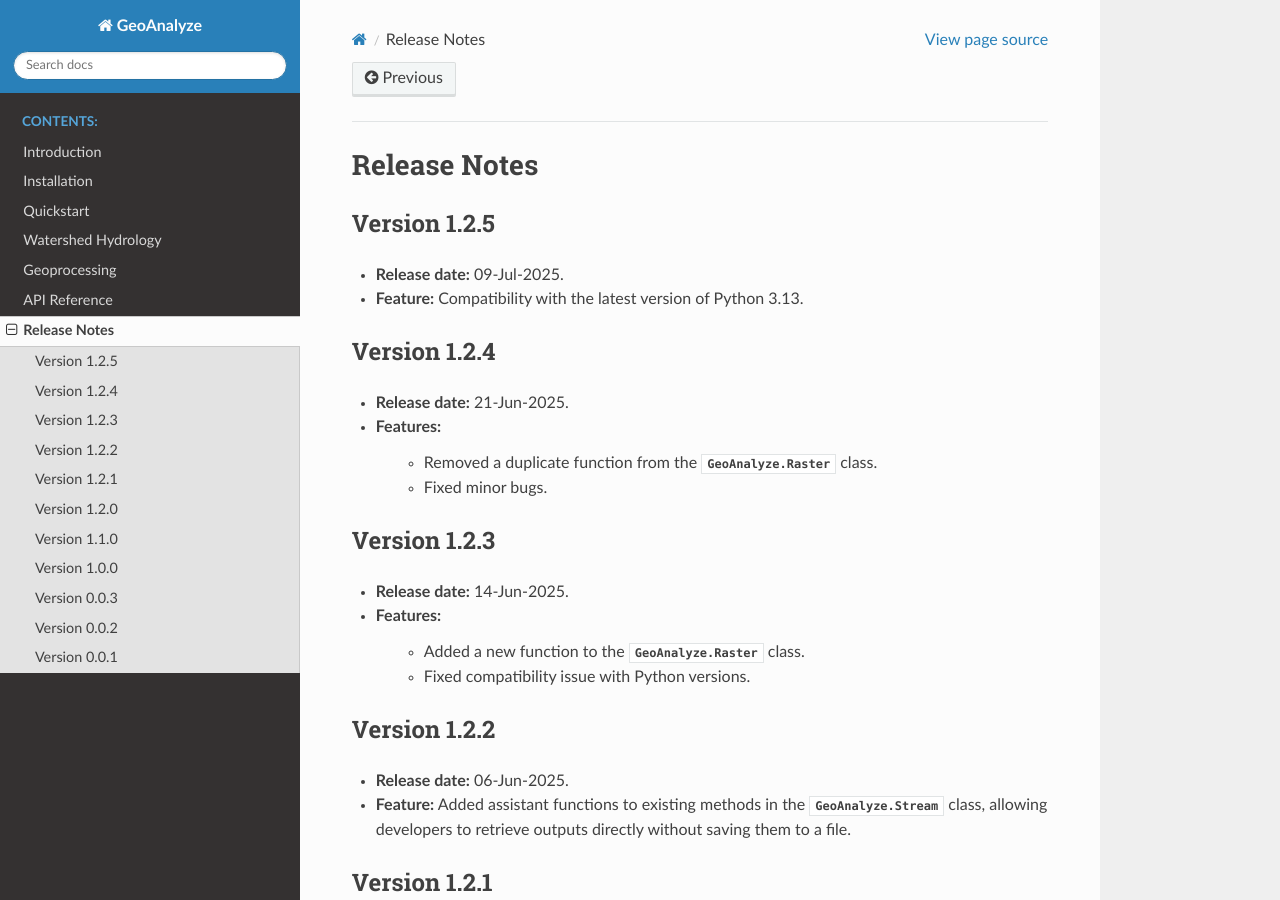
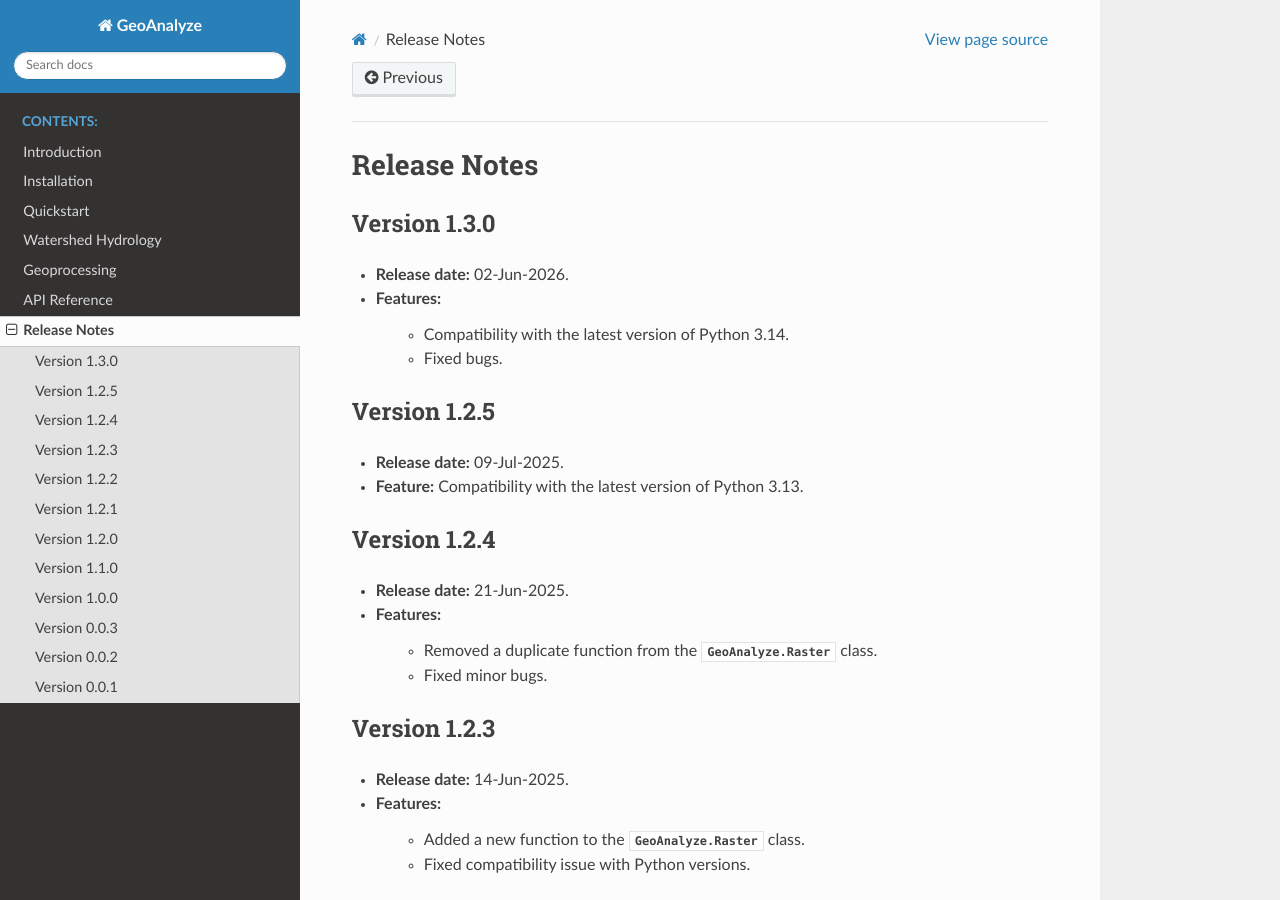
Before and after one commit to debpal/GeoAnalyze, a Sphinx documentation site: the page built from docs/changelog.rst, in a window 1280 px wide and 900 px high. Built offline with Sphinx 7.4.7 and the Read the Docs theme 3.1.0, drawn with Linux system fonts in a browser that asks for light colours.

Commit message:
Added release notes for new version

```diff
--- a/docs/changelog.rst
+++ b/docs/changelog.rst
@@ -1,6 +1,17 @@
 ===============
 Release Notes
 ===============
+
+
+Version 1.3.0
+---------------
+
+* **Release date:** 02-Jun-2026.
+
+* **Features:**
+
+    * Compatibility with the latest version of Python 3.14.
+    * Fixed bugs.
 
 
 Version 1.2.5
```
